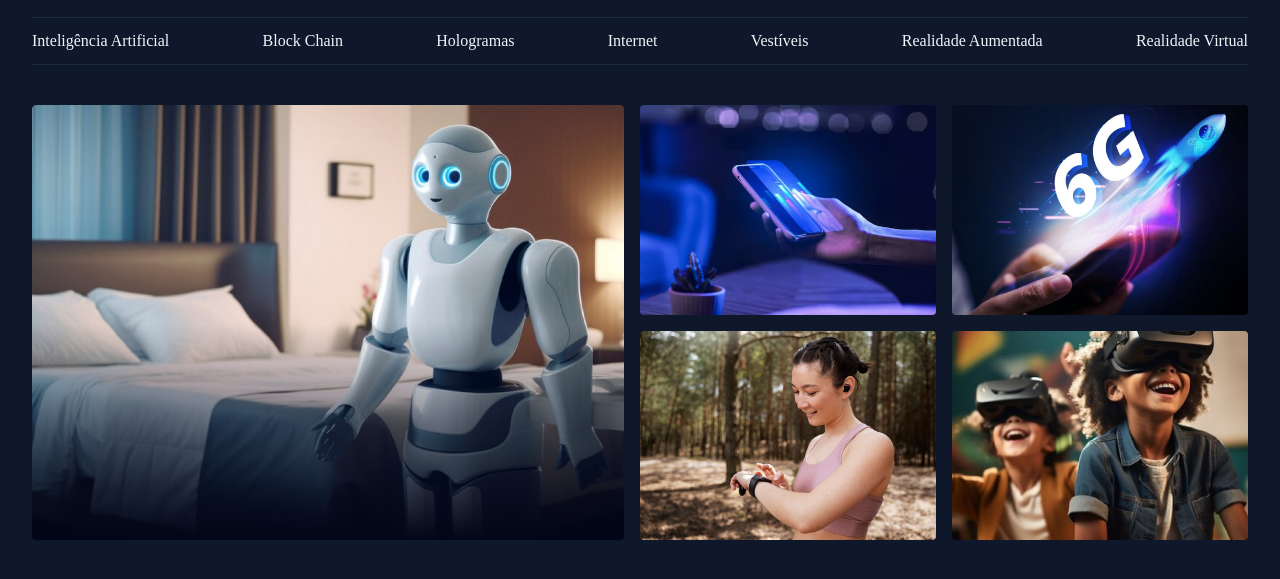
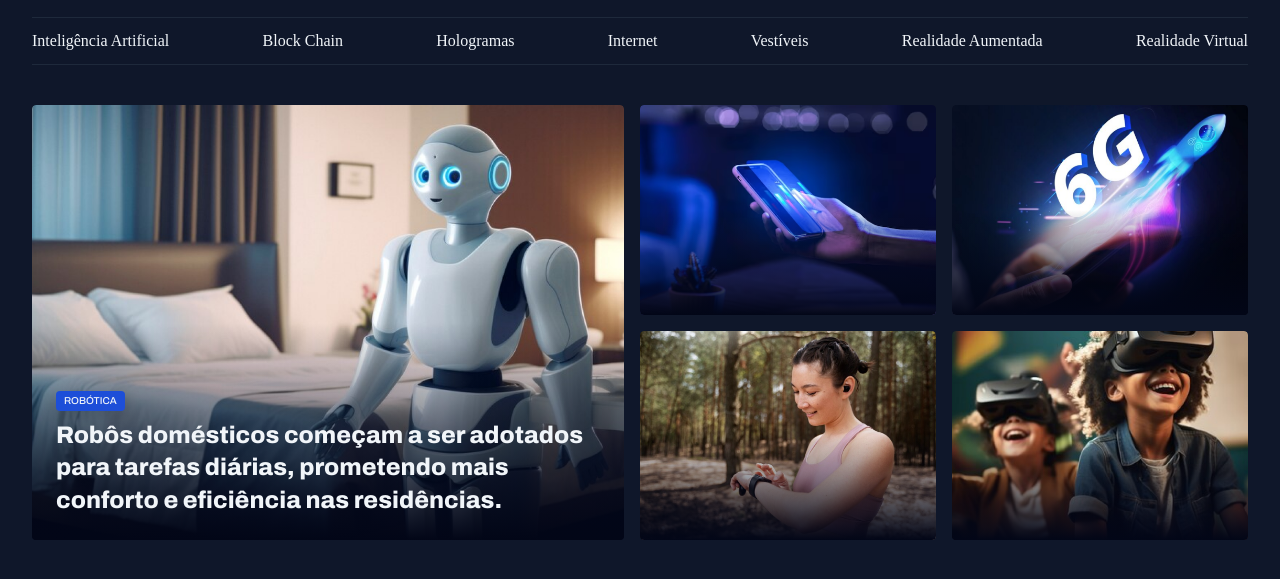
Before and after one commit to rafaumeu/fullstack_portal_de_noticias, a plain HTML site: page index.html in a window 1280 px wide. Shown: the part 43-622 px from the top of the page. Drawn offline with Linux system fonts and the light colour scheme.

Commit message:
Ajustando o conteudo do card

```diff
--- a/index.html
+++ b/index.html
@@ -50,12 +50,20 @@
   </header>
   <main class="grid container">
     <section id="featured" class="grid grid-flow-col gap-16">
-      <div class="card"><img src="assets/images/Image 01.png" alt="Image 01"></div>
+      <figure class="card">
+        <img src="assets/images/Image 01.png" alt="Image 01">
+        <figcaption>
+          <span class="content-tag">Robótica</span>
+          <h2 class="text-2xl">
+            Robôs domésticos começam a ser adotados para tarefas diárias, prometendo mais conforto e eficiência nas residências.
+          </h2>
+        </figcaption>
+      </figure>
       <div class="grid grid-cols-2 gap-16">
-        <div><img src="assets/images/Image 02.png" alt="Image 02"></div>
-        <div><img src="assets/images/Image 03.png" alt="Image 03"></div>
-        <div><img src="assets/images/Image 04.png" alt="Image 04"></div>
-        <div><img src="assets/images/Image 05.png" alt="Image 05"></div>
+        <figure class="card"><img src="assets/images/Image 02.png" alt="Image 02"></figure>
+        <figure class="card"><img src="assets/images/Image 03.png" alt="Image 03"></figure>
+        <figure class="card"><img src="assets/images/Image 04.png" alt="Image 04"></figure>
+        <figure class="card"><img src="assets/images/Image 05.png" alt="Image 05"></figure>
       </div>
     </div>
   </section>
--- a/styles/global.css
+++ b/styles/global.css
@@ -53,3 +53,13 @@ img {
 main {
   margin-top: 40px;
 }
+.content-tag {
+  display: inline-block;
+  background-color: var(--brand-color-dark);
+  padding: 4px 8px;
+  border-radius: 4px;
+  font: 500 10px/120% var(--font-family);
+  text-transform: uppercase;
+  color: var(--text-color-primary);
+  box-shadow: 0px 4px 16px rgba(2, 6, 23, 0.251);
+}
--- a/styles/sections.css
+++ b/styles/sections.css
@@ -16,4 +16,12 @@
     top: 50%;
     background: linear-gradient(180deg, transparent 0%, #020617 100%);
   }
+  figcaption {
+    position: absolute;
+    bottom: 0;
+    padding: 24px;
+    h2 {
+      margin-top: 8px;
+    }
+  }
 }
--- a/styles/utility.css
+++ b/styles/utility.css
@@ -14,3 +14,19 @@
 .gap-16 {
   gap: 16px;
 }
+
+.text-2xl {
+  font: var(--h1);
+}
+
+.text-xl {
+  font: var(--h2);
+}
+
+.text-lg {
+  font: var(--h3);
+}
+
+.text-sm {
+  font: var(--text-sm);
+}
```
